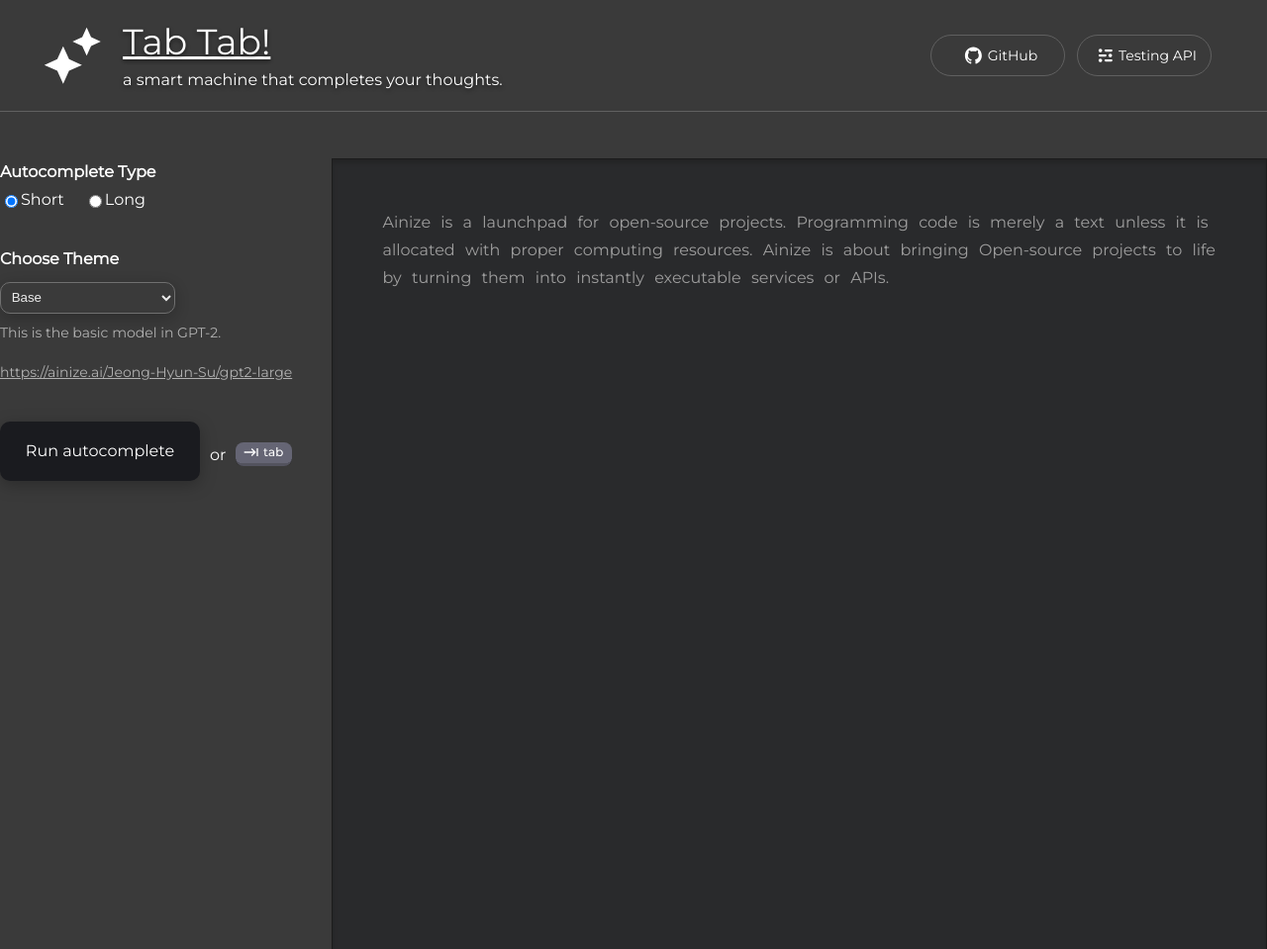
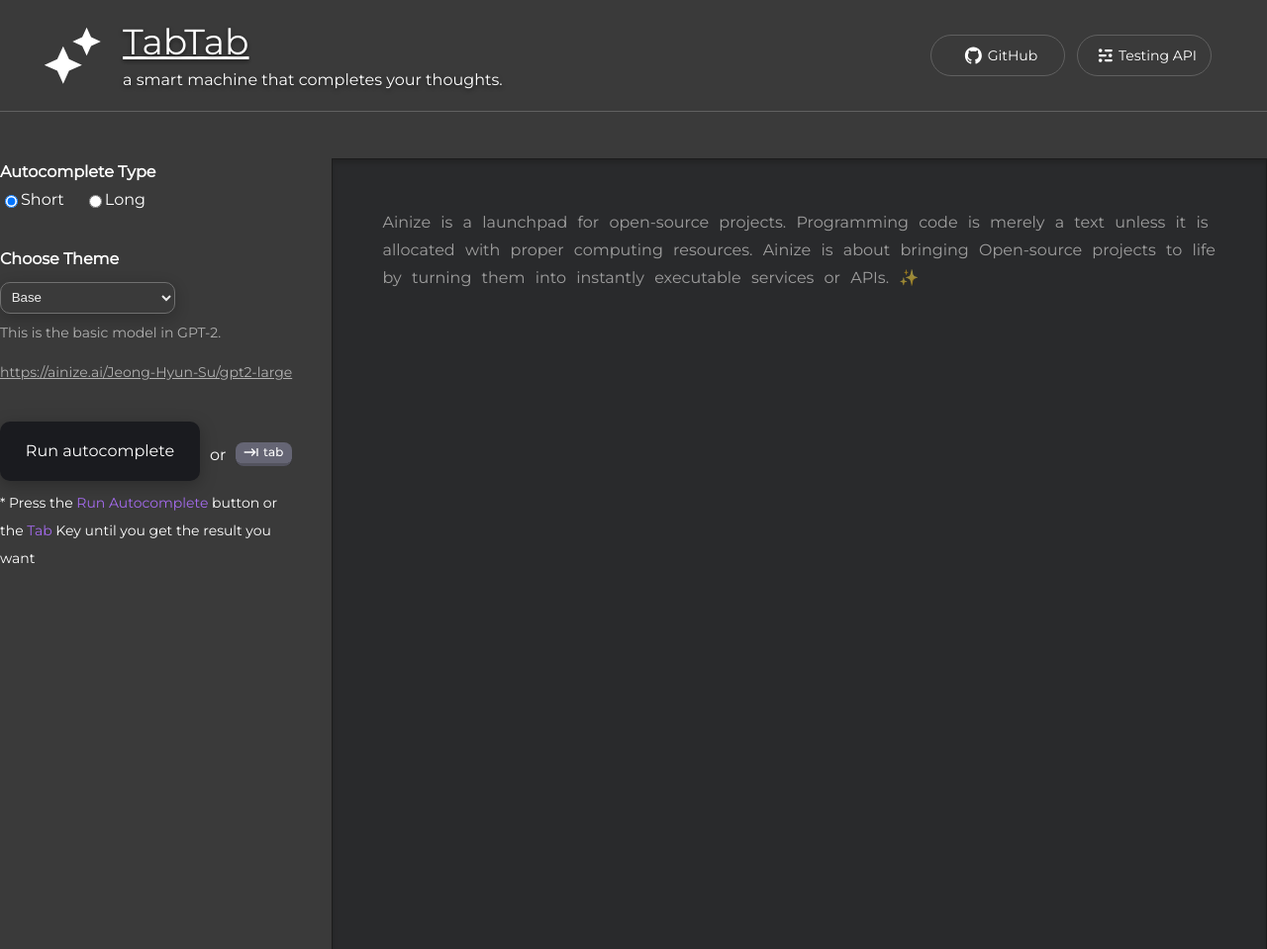
Before and after one commit to ainize-team/tabtab, a Flask app: page / in a window 1280 px wide. Shown: the top 959 px of the page at 99% size. Run offline with Flask 2, Linux system fonts and the light colour scheme; some libraries are stand-ins or nearby versions.

Commit message:
css & 기능 수정

```diff
--- a/static/index.js
+++ b/static/index.js
@@ -1,5 +1,7 @@
 var idx = 0,       // 탭 번호
     TAB_ON = false; // 탭 활성화
+
+var TAB_PRESS = false;
 
 var editor = document.getElementsByClassName("editor")[0],
     menu = document.getElementById("menu"),
@@ -49,6 +51,9 @@ function copyToClipboard() {
 }
 
 function complete(){
+    if(TAB_PRESS == true) return;
+    TAB_PRESS = true;
+
     const select_model = document.getElementById("model");
     const model = select_model.options[select_model.selectedIndex].value;
 
@@ -72,6 +77,7 @@ function complete(){
     )
     .then(response => {
         if ( response.status == 200 ){
+            TAB_PRESS = false;
             return response;
         }
         else{
@@ -88,7 +94,6 @@ function complete(){
             items[i].innerHTML = response[i];
         }
 
-        if(typeof window.getSelection != "undefined"){
         (function PopupShow(){
             // 커서의 위치 Get
             const selection = window.getSelection().getRangeAt(0);
@@ -105,7 +110,6 @@ function complete(){
 
             cur_top = String(window.pageYOffset + clientRects[0].top + 27) + "px";
 
-
             // Tab을 누를 경우, 팝업 메뉴가 뜸 ( 커서의 위치를 기준으로 )
             menu.style.left = cur_left;
             menu.style.top = cur_top;
@@ -117,9 +121,10 @@ function complete(){
         idx = 0;
 
         document.getElementsByClassName("wrap-item")[idx].focus();
-        }
+
     })
     .catch(e =>{
+        TAB_PRESS = false;
     });
 }
 
@@ -129,9 +134,10 @@ editor.onclick = function(){
     idx = 0;
     TAB_ON = false;
 }
-$(document).on('mouseover', '#menu', function(){
+$(document).on('mouseover', '.item', function(){
    if( TAB_ON == true ) {
-
+        idx = this.parentElement.tabIndex-1;
+        this.focus();
    }
 });
 $(document).on('click','.item',function(){
@@ -170,15 +176,27 @@ document.onkeydown = function(){
     else if(TAB_ON == true && (key == KEY_CODE.ENTER || (key != KEY_CODE.UP && key != KEY_CODE.DOWN))){
         // ENTER 누를 때, 에디터에 해당 글자 대입
         if(key == KEY_CODE.ENTER){
+            const charList = [",", ".", "(", ")", "?", "!", "{", "}", "[", "]"];
+            let charHas = false;
             wrap_items = document.getElementsByClassName("wrap-item");
 
+            for(let i=0; i<charList.length; i++){
+                    if(wrap_items[idx].innerText[0] == charList[i])
+                        charHas = true;
+            }
+            if(charHas == true){
+                editor.innerText += wrap_items[idx].innerText;
+            }
+            else{
                 if(editor.innerText[editor.innerText.length-1].search(/\s/) == -1)
                     editor.innerText += " " + wrap_items[idx].innerText;
                 else
                     editor.innerText += wrap_items[idx].innerText;
             }
+        }
+
         // 커서 이동 마지막 문자로,
-        setCurrentCursorPosition(editor.innerText.length);
+        setCurrentCursorPosition(editor.childNodes[0].length);
 
         // 커서 이동 후, 다음 줄 넘어가는 것을 방지
         event.preventDefault();
@@ -237,7 +255,7 @@ function setCurrentCursorPosition(chars) {
     if (chars >= 0) {
         var selection = window.getSelection();
 
-        range = createRange(editor.parentNode, {
+        range = createRange(editor, {
             count: chars
         });
 
--- a/static/style.css
+++ b/static/style.css
@@ -190,6 +190,10 @@ p.bold {
     position: relative;
 }
 
+#model:focus{
+    outline-color: #A56BEE;
+}
+
 .trigger {
     display: flex;
     flex-direction: row;
@@ -201,7 +205,15 @@ p.bold {
 .or {
     margin: 20px 10px;
 }
-
+.tab_text, .tab_text p{
+    display: inline;
+    margin-top: 15px;
+    font-size: 14px;
+    line-height: 28px;
+}
+.tab_text p{
+     color:#A56BEE;
+}
 .tab_icon{
     margin-top: 21px;
 }
@@ -222,7 +234,9 @@ p.bold {
     opacity: 0.5;
     box-shadow: inset 0px 4px 4px rgba(0, 0, 0, 0.5);
 }
-
+.editor:focus{
+    outline-color: #A56BEE;
+}
 .con_share {
     display: flex;
     flex-direction: column;
@@ -261,6 +275,8 @@ p.bold {
         0 5px 15px rgba(0,0,0,0.07);
     overflow: hidden;
     z-index: 999999;
+
+    line-height: 150%;
 }
 
 .rectangle{
@@ -436,7 +452,9 @@ p.bold {
     .tab_icon{
         display: none;
     }
-
+    .tab_text{
+        display: none;
+    }
     .rectangle_tab_text{
         display: none;
     }
--- a/templates/index.html
+++ b/templates/index.html
@@ -8,7 +8,7 @@
 
         <link href="/static/images/favicon.png" rel="shortcut icon" type="image/png">
         <title>Tab Tab!</title>
-        <meta property="og:title" content="Tab Tab!">
+        <meta property="og:title" content="TabTab!">
         <meta property="og:type" content="website">
         <meta property="og:url" content="https://kubecon-tabtab-jeong-hyun-su.endpoint.ainize.ai/">
         <meta property="og:image:type" content="image/png">
@@ -28,16 +28,16 @@
                                 ../static/images/header_icon.svg"
                             src="{{ url_for('static', filename='images/header_icon.svg') }}">
                         <div>
-                            <a onClick="window.location.reload()" style="cursor: pointer;">Tab Tab!</a>
+                            <a onClick="window.location.reload()" style="cursor: pointer;">TabTab</a>
                             <p>a smart machine that completes your thoughts.</p>
                         </div>
                     </div>
                     <div class="link">
-                        <a class="link_git" href='https://github.com/Jeong-Hyun-Su/tabtab'>
+                        <a class="link_git" href='https://github.com/Jeong-Hyun-Su/tabtab' target="_blank">
                             <img src="{{ url_for('static', filename='images/icon-social-git-hub.svg') }}">
                             <h4>GitHub</h4>
                         </a>
-                        <a class="link_git" href='https://ainize.ai/Jeong-Hyun-Su/editor-gpt2?branch=main'>
+                        <a class="link_git" href='https://ainize.ai/Jeong-Hyun-Su/tabtab?branch=kubecon' target="_blank">
                             <img src="{{ url_for('static', filename='images/ainize_logo_tiny.svg') }}">
                             <h4>Testing API</h4>
                         </a>
@@ -60,7 +60,7 @@
                             <p class="bold">Choose Theme</p>
                             <select name="model" id="model" onchange="showDescription(this)">
                                 <option value="gpt2-large" selected>Base</option>
-                                <option value="gpt2-cover-letter">Cover-Letter</option>
+                                <option value="gpt2-cover-letter">Cover Letter</option>
                                 <option value="gpt2-reddit">Reddit</option>
                                 <option value="gpt2-story">Story</option>
                                 <option value="gpt2-ads">Ads</option>
@@ -70,7 +70,7 @@
                             </select>
 
                             <p class="description">This is the basic model in GPT-2.
-                                <br><br><a href='https://ainize.ai/Jeong-Hyun-Su/gpt2-large' style='color: #FFFFFF;'>https://ainize.ai/Jeong-Hyun-Su/gpt2-large</a>
+                                <br><br><a href='https://ainize.ai/Jeong-Hyun-Su/gpt2-large' style='color: #FFFFFF;' target="_blank">https://ainize.ai/Jeong-Hyun-Su/gpt2-large</a>
                             </p>
                             <div class="trigger">
                                 <div class="rectangle">
@@ -79,37 +79,38 @@
                                 <p class="or">or</p>
                                 <img class="tab_icon" src="../static/images/tab.svg">
                             </div>
+                            <div class="tab_text">* Press the <p style="color:#A56BEE">Run Autocomplete</p> button or the <p style="color:#A56BEE">Tab</p> Key until you get the result you want</div>
                         </div>
                     </div>
                 </div>
                 <div class='editor' contenteditable="true" autocomplete="off" autocorrect="off" autocapiatlise="off" spellcheck="false">
                     Ainize is a launchpad for open-source projects.
 Programming code is merely a text unless it is allocated with proper computing resources.
-Ainize is about bringing Open-source projects to life by turning them into instantly executable services or APIs.
+Ainize is about bringing Open-source projects to life by turning them into instantly executable services or APIs. ✨
                 </div>
             </div>
 
             <div class="con_share">
-                <h2 class="share_text">Share Tab Tab!</h2>
+                <h2 class="share_text">Share TabTab!</h2>
                 <div class="share_icon">
-                    <a class="footer_link" href="#" style="cursor: pointer;">
+                    <a class="footer_link" href="#" style="cursor: pointer;" target="_blank">
                         <img src="../static/images/footer_link.svg">
                     </a>
                     <a class="footer_facebook" href="#" style="cursor: pointer;">
-                        <img src="../static/images/footer_facebook.svg">
+                        <img src="../static/images/footer_facebook.svg" target="_blank">
                     </a>
                     <a class="footer_twitter" href="#" style="cursor: pointer;">
-                        <img src="../static/images/footer_twitter.svg">
+                        <img src="../static/images/footer_twitter.svg" target="_blank">
                     </a>
                 </div>
                 <div class="share_link">
-                    <a href="https://ainize.ai/Jeong-Hyun-Su/editor-gpt2?branch=main" class="footer_ainize">
+                    <a href="https://ainize.ai/Jeong-Hyun-Su/tabtab?branch=kubecon" class="footer_ainize" target="_blank">
                         <div class="share_ainize">
                             <img src="{{ url_for('static', filename='images/footer_ainize.svg') }}">
                         <h4>Powered by Ainize</h4>
                         </div>
                     </a>
-                    <a href="https://github.com/Jeong-Hyun-Su/tabtab" class="footer_git">
+                    <a href="https://github.com/Jeong-Hyun-Su/tabtab" class="footer_git" target="_blank">
                         <div class="share_git">
                             <img src="{{ url_for('static', filename='images/footer_git.svg') }}">
                         <h4>Contribute on GitHub</h4>
```
Lines whose indentation alone changed are shown as unchanged.
